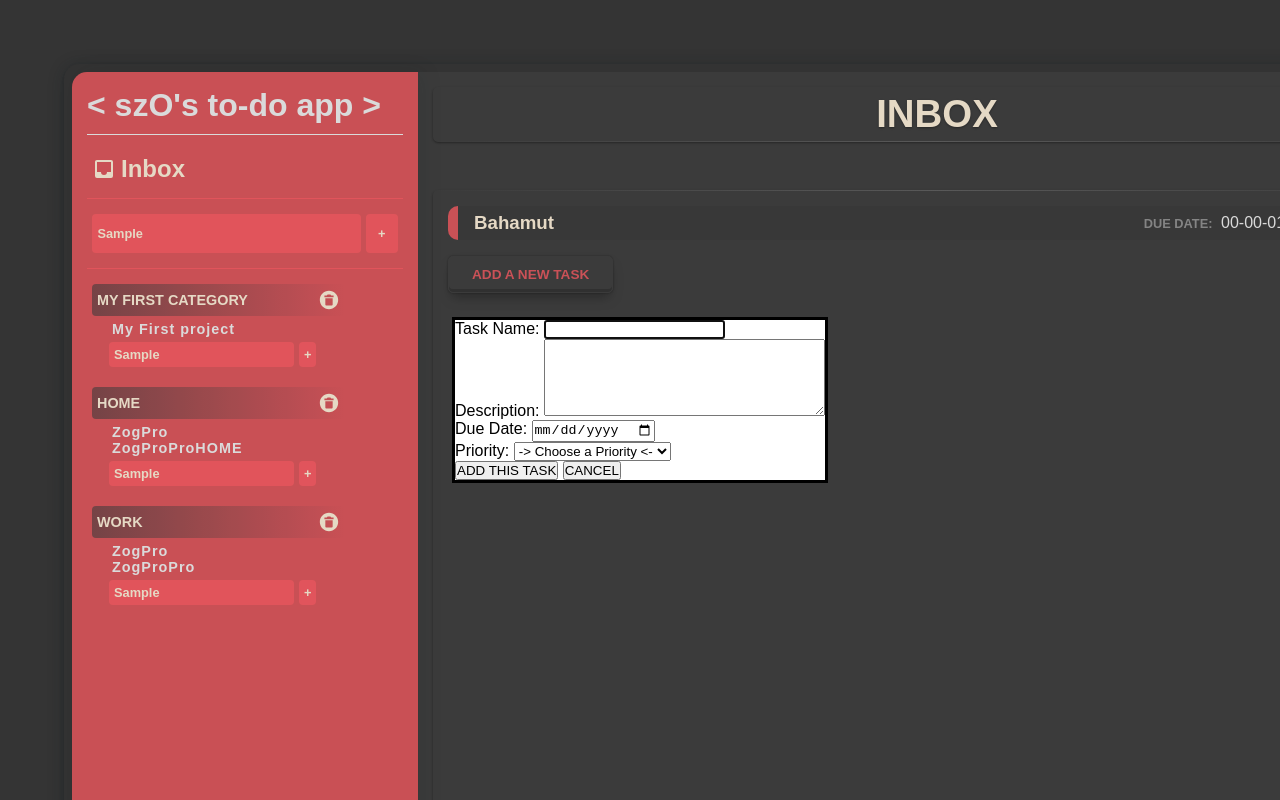
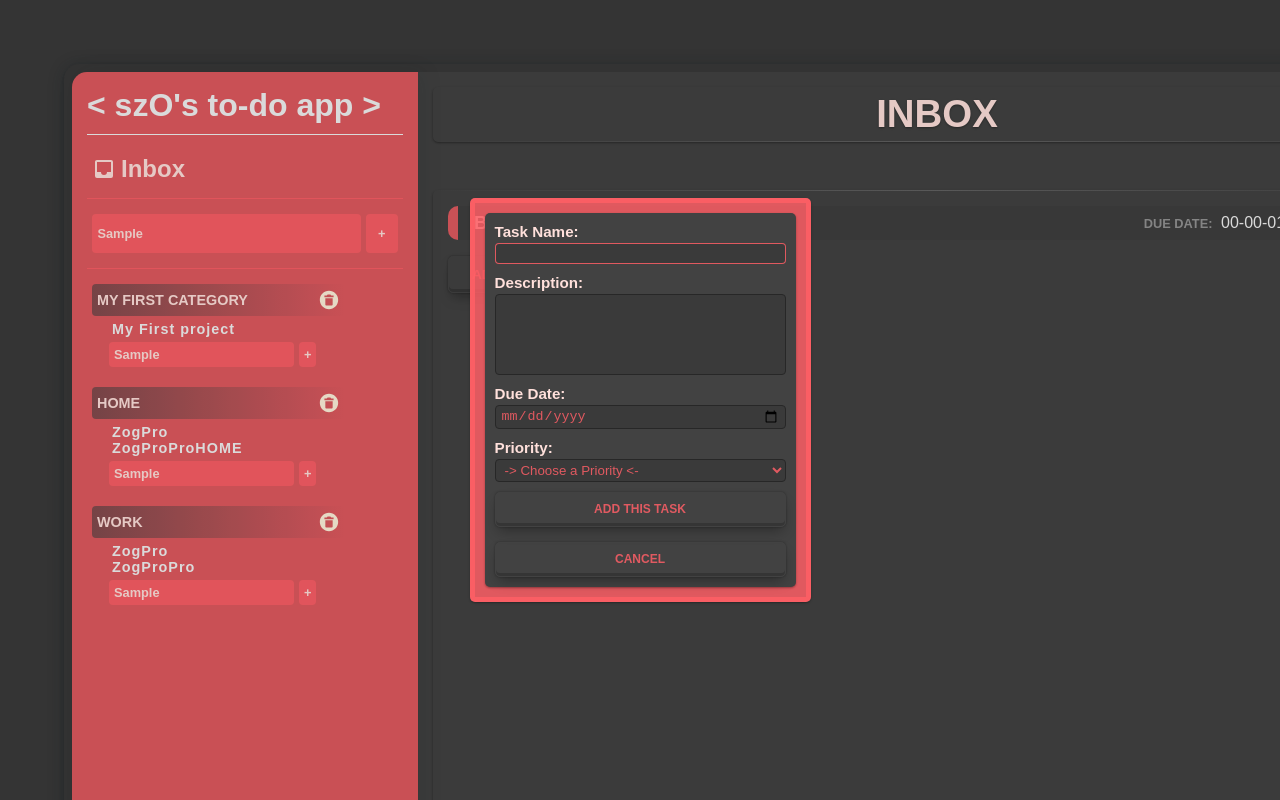
Before and after one commit to studentszO/todo-list, a website built with webpack: page src/index.html in a window 1280 px wide. Both pictures are taken after typing "Sample", "Sample", "Sample", "Sample" into the empty fields and a click on the button "ADD A NEW TASK". Shown: the top 800 px of the page. Built offline with nearby package versions, Linux system fonts and the light colour scheme.

Commit message:
Added style to the two modals

```diff
--- a/src/style.css
+++ b/src/style.css
@@ -3,7 +3,7 @@
     --border: 2px rgb(230, 230, 230) solid;
     --clr-main: rgba(255, 95, 103, 0.842);
     --clr-sub: rgb(66, 66, 66);
-    --clr-submain: #fff1db;
+    --clr-submain: #ffe0db;
     --clr-navbar: #f3F3F3;
     font-family: sans-serif;
 }
@@ -232,7 +232,7 @@ h1 {
     cursor: alias;
 }
 
-.edit-task, .remove-task, #add-new-task-btn {
+.edit-task, .remove-task, #add-new-task-btn, .cancel-btn, #edit-task-confirm-btn, #add-task-confirm-btn {
     width: fit-content;
     height: fit-content;
     align-self: center;
@@ -322,4 +322,52 @@ dialog {
     z-index: 1;
     position: absolute;
     margin: auto;
+    border: 5px solid var(--clr-main);
+    border-radius: 5px;
+    padding: 10px;
+    background-color: var(--clr-main);
+    box-shadow: var(--shadow);
 }
+
+dialog > form {
+    background-color: var(--clr-sub);
+    border-radius: 5px;
+    border: 5px solid transparent;
+    color: var(--clr-submain);
+    box-shadow: var(--shadow);
+    padding: 5px;
+    display: flex;
+    flex-direction: column;
+    font-weight: 600;
+    font-size: .95rem;
+    gap: 10px;
+}
+
+dialog > form input, dialog > form textarea, dialog > form select {
+    background-color: #3a3a3a;
+    padding: 2px 5px;
+    border-radius: 4px;
+    border: 1px #272727 solid;
+    outline: none;
+    resize: none;
+    color: var(--clr-main);
+        &:hover, &:focus {
+            border-color: var(--clr-main);
+        }
+}
+
+dialog > form > div {
+    display: flex;
+    flex-direction: column;
+    gap: 3px;
+}
+
+.cancel-btn, #edit-task-confirm-btn, #add-task-confirm-btn {
+    width: 100%;
+    height: 35px;
+}
+
+dialog > form > div:last-of-type {
+    justify-content: center;
+    gap: 15px;
+}
```
